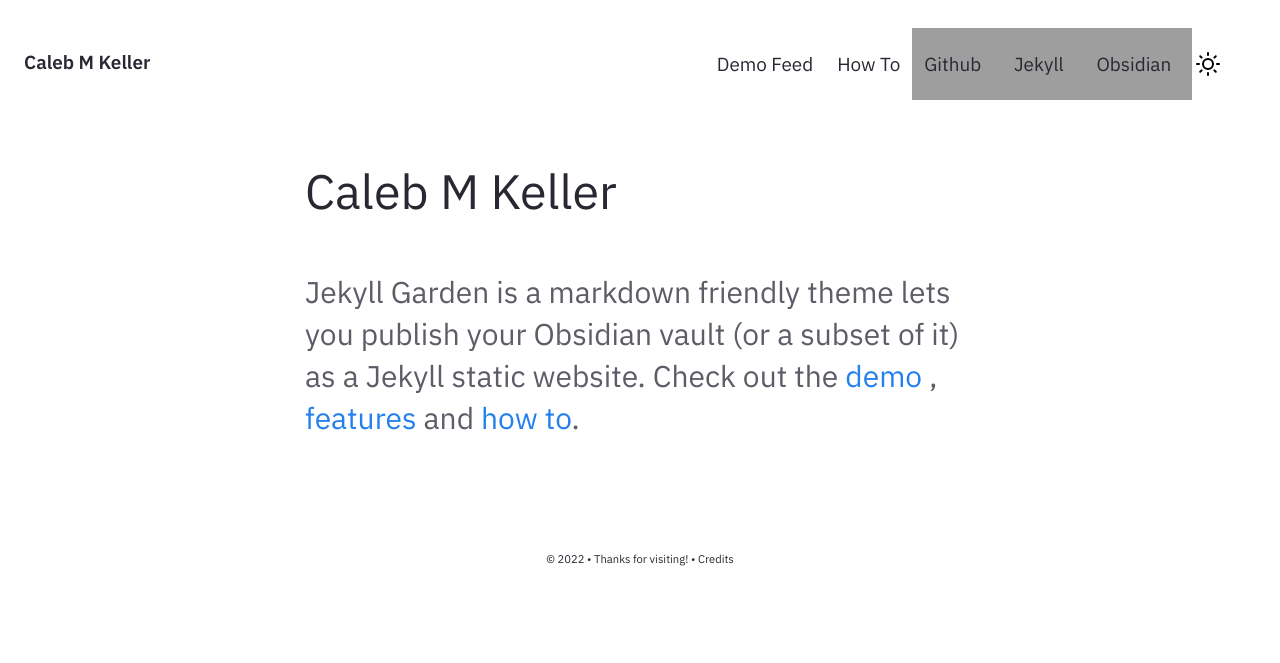
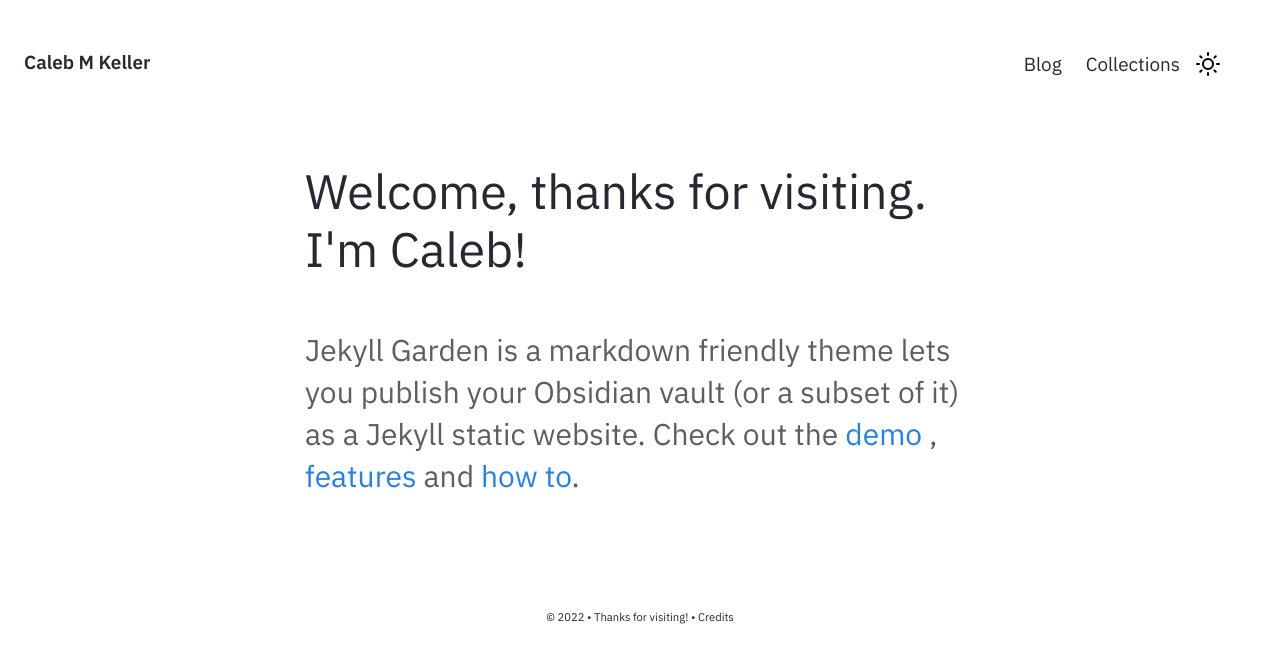
Before and after one commit to wrathagom/wrathagom.github.io, a Jekyll site: the page built from pages/index.md, in a window 1280 px wide. Shown: the top 663 px of the page. Built offline with Jekyll 4.4.1, drawn with Linux system fonts in a browser that asks for light colours; grey boxes are pictures that could not be loaded.

Commit message:
more personalization

```diff
--- a/_includes/Homepage.html
+++ b/_includes/Homepage.html
@@ -1,5 +1,5 @@
 <div class="home-intro">
-    <div class="jumbo">{{site.heading}} </div>
+    <div class="jumbo">Welcome, thanks for visiting. I'm Caleb!</div>
     <div class="home-sub-text"> <h3>
         Jekyll Garden is a markdown friendly theme lets you publish your Obsidian vault (or a subset of it) as a Jekyll static website.
         Check out the <a href="{{'/notes' | relative_url}}"> demo </a>, <a href="{{'/post/features' | relative_url}}"> features </a> and <a href="{{'/post/how-to' | relative_url}}"> how to</a>.
--- a/_includes/Nav.html
+++ b/_includes/Nav.html
@@ -54,19 +54,10 @@
     <div id="navbarBasicExample" class="navbar-menu">
       <div class="navbar-start">
         <a href="{{'/notes' | relative_url}}" class="navbar-item">
-          Demo Feed
+          Blog
         </a>
         <a href="../post/how-to" class="navbar-item">
-          How To
-        </a>
-        <a href="https://github.com/Jekyll-Garden/jekyll-garden.github.io" target="_blank" class="navbar-item">
-          Github
-        </a>
-        <a href="https://jekyllrb.com/" target="_blank" class="navbar-item">
-          Jekyll
-        </a>
-        <a href="https://obsidian.md/"  target="_blank" class="navbar-item">
-          Obsidian
+          Collections
         </a>
       </div>
       <div class="navbar-end is-hidden-mobile" onclick="modeSwitcher()" >
```
